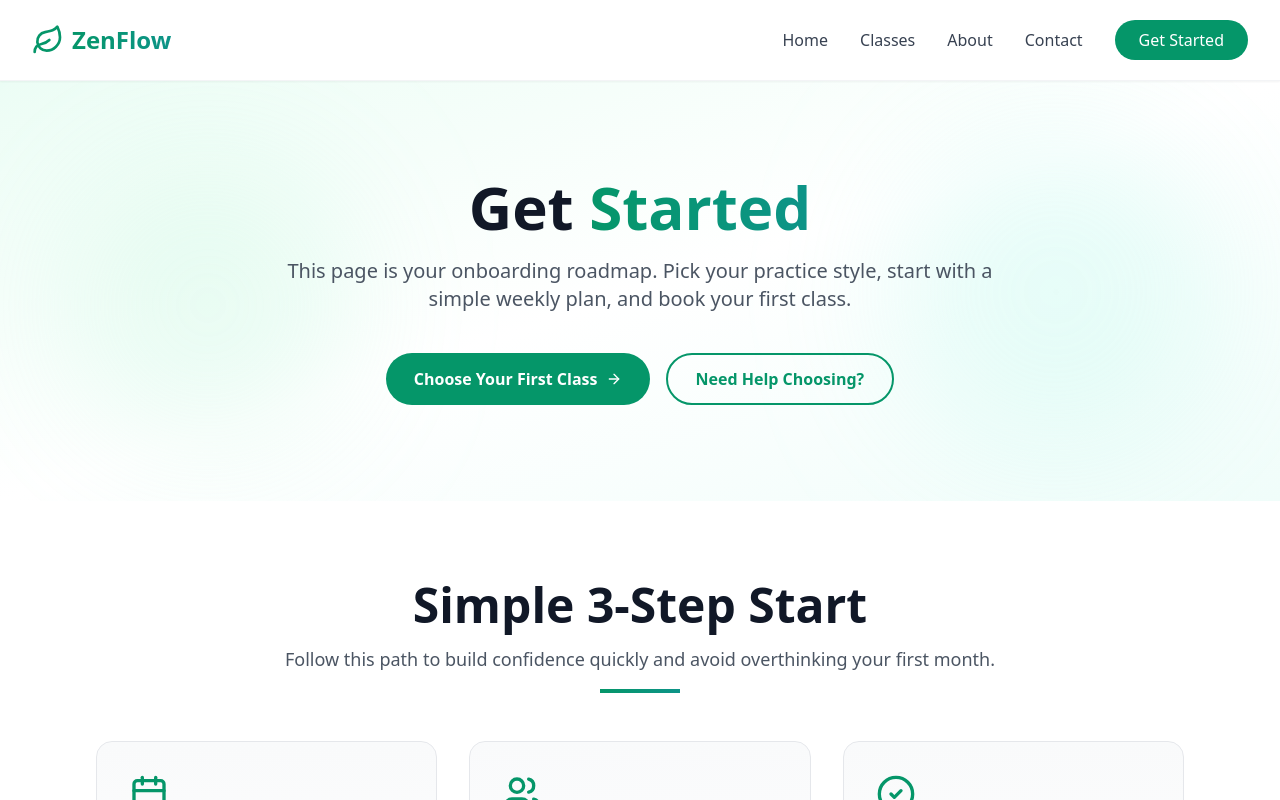
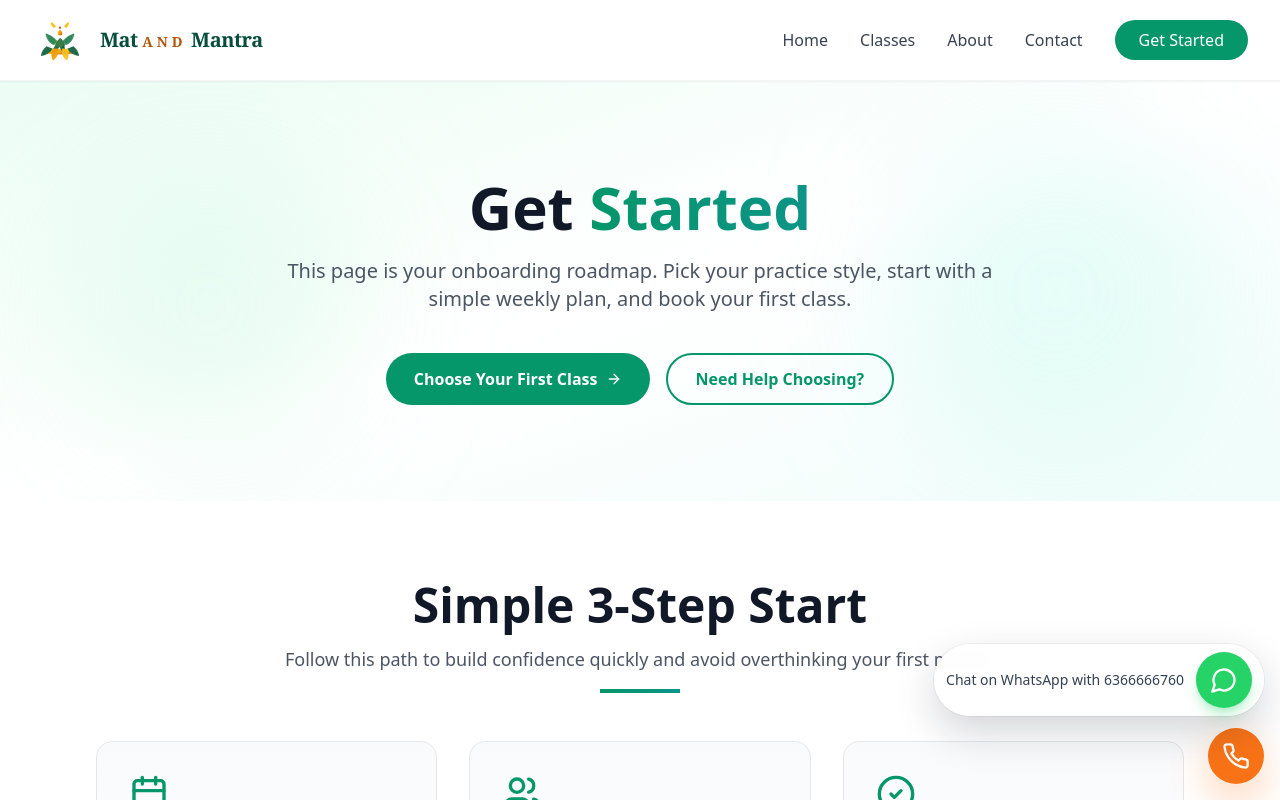
Before and after one commit to techadomobi/yoga, a React (Vite) app: page /get-started in a window 1280 px wide. Shown: the top 800 px of the page. Built offline with nearby package versions, Linux system fonts and the light colour scheme.

Commit message:
logo updated

```diff
--- a/index.html
+++ b/index.html
@@ -4,22 +4,22 @@
     <meta charset="UTF-8" />
     <link rel="icon" type="image/svg+xml" href="/vite.svg" />
     <meta name="viewport" content="width=device-width, initial-scale=1.0" />
-    <title>ZenFlow Yoga Studio | Mindful Movement and Community</title>
+    <title>Mat and Mantra | Mindful Movement and Community</title>
     <meta
       name="description"
-      content="ZenFlow Yoga Studio offers beginner to advanced classes, expert instructors, and a welcoming wellness community."
+      content="Mat and Mantra offers beginner to advanced classes, expert instructors, and a welcoming wellness community."
     />
     <meta name="robots" content="index, follow" />
     <meta name="theme-color" content="#059669" />
     <meta property="og:type" content="website" />
-    <meta property="og:site_name" content="ZenFlow Yoga Studio" />
-    <meta property="og:title" content="ZenFlow Yoga Studio | Mindful Movement and Community" />
+    <meta property="og:site_name" content="Mat and Mantra" />
+    <meta property="og:title" content="Mat and Mantra | Mindful Movement and Community" />
     <meta
       property="og:description"
       content="Explore yoga classes, wellness programs, and supportive instructors to help you build a sustainable practice."
     />
     <meta name="twitter:card" content="summary" />
-    <meta name="twitter:title" content="ZenFlow Yoga Studio | Mindful Movement and Community" />
+    <meta name="twitter:title" content="Mat and Mantra | Mindful Movement and Community" />
     <meta
       name="twitter:description"
       content="Explore yoga classes, wellness programs, and supportive instructors to help you build a sustainable practice."
--- a/src/App.tsx
+++ b/src/App.tsx
@@ -7,6 +7,7 @@ import Classes from './pages/Classes';
 import About from './pages/About';
 import Contact from './pages/Contact';
 import GetStarted from './pages/GetStarted';
+import FloatingContactButtons from './components/FloatingContactButtons';
 
 function AppContent() {
   const location = useLocation();
@@ -55,6 +56,7 @@ function AppContent() {
           <Route path="/get-started" element={<GetStarted />} />
         </Routes>
       </main>
+      <FloatingContactButtons />
       <Footer />
     </div>
   );
--- /dev/null
+++ b/src/components/BrandLogo.tsx
@@ -0,0 +1,62 @@
+import { useId } from 'react';
+
+type BrandLogoProps = {
+  variant?: 'inline' | 'stacked';
+  className?: string;
+};
+
+export default function BrandLogo({ variant = 'inline', className = '' }: BrandLogoProps) {
+  const isStacked = variant === 'stacked';
+  const instanceId = useId();
+  const goldGradientId = `${instanceId}-brand-gold`;
+  const greenGradientId = `${instanceId}-brand-green`;
+
+  return (
+    <div className={`flex ${isStacked ? 'flex-col items-center' : 'items-center'} gap-3 ${className}`}>
+      <svg
+        viewBox="0 0 240 180"
+        className={isStacked ? 'w-24 h-24' : 'w-14 h-14 shrink-0'}
+        role="img"
+        aria-label="Mat and Mantra logo"
+      >
+        <defs>
+          <linearGradient id={goldGradientId} x1="0%" y1="0%" x2="100%" y2="100%">
+            <stop offset="0%" stopColor="#fbbf24" />
+            <stop offset="55%" stopColor="#f59e0b" />
+            <stop offset="100%" stopColor="#b45309" />
+          </linearGradient>
+          <linearGradient id={greenGradientId} x1="0%" y1="0%" x2="100%" y2="100%">
+            <stop offset="0%" stopColor="#2f855a" />
+            <stop offset="100%" stopColor="#14532d" />
+          </linearGradient>
+        </defs>
+        <g transform="translate(120 84)">
+          <ellipse cx="0" cy="56" rx="66" ry="12" fill={`url(#${goldGradientId})`} opacity="0.95" />
+          <path d="M-9 14 C-25 35 -36 52 -34 72 C-17 62 -8 48 -2 31 C2 46 10 62 27 72 C29 52 17 35 1 14 Z" fill={`url(#${greenGradientId})`} />
+          <path d="M-12 34 C-34 22 -48 8 -54 -15 C-31 -9 -16 2 -4 19 Z" fill="#6aa84f" />
+          <path d="M12 34 C34 22 48 8 54 -15 C31 -9 16 2 4 19 Z" fill="#4f9d69" />
+          <path d="M-28 27 C-48 17 -59 0 -62 -22 C-39 -17 -26 -6 -16 12 Z" fill="#2f855a" opacity="0.92" />
+          <path d="M28 27 C48 17 59 0 62 -22 C39 -17 26 -6 16 12 Z" fill="#2f855a" opacity="0.92" />
+          <path d="M-1 -2 C-16 12 -22 31 -15 49 C-4 40 1 27 0 10 C1 27 6 40 17 49 C24 31 18 12 3 -2 Z" fill={`url(#${greenGradientId})`} />
+          <circle cx="0" cy="22" r="16" fill="#3c7d47" />
+          <path d="M-58 33 C-72 45 -80 58 -82 75 C-60 73 -43 61 -31 44 Z" fill="#1f6b49" />
+          <path d="M58 33 C72 45 80 58 82 75 C60 73 43 61 31 44 Z" fill="#1f6b49" />
+          <path d="M-34 43 C-39 62 -38 79 -30 94 C-11 80 -5 62 -9 42 Z" fill="#f59e0b" opacity="0.95" />
+          <path d="M34 43 C39 62 38 79 30 94 C11 80 5 62 9 42 Z" fill="#fbbf24" opacity="0.95" />
+          <path d="M0 -39 C8 -33 11 -24 9 -17 C3 -13 -3 -13 -9 -17 C-11 -24 -8 -33 0 -39 Z" fill={`url(#${goldGradientId})`} />
+          <circle cx="0" cy="-47" r="5" fill="#b45309" />
+          <path d="M-28 -47 C-35 -52 -40 -62 -39 -71 C-29 -67 -21 -59 -17 -50 Z" fill="#fbbf24" />
+          <path d="M28 -47 C35 -52 40 -62 39 -71 C29 -67 21 -59 17 -50 Z" fill="#fbbf24" />
+        </g>
+      </svg>
+
+      <div className={isStacked ? 'text-center leading-none' : 'leading-none'}>
+        <div className={`${isStacked ? 'text-4xl' : 'text-xl'} font-semibold tracking-tight`} style={{ fontFamily: 'Georgia, "Times New Roman", serif' }}>
+          <span className="text-emerald-900">Mat</span>{' '}
+          <span className="text-amber-700 text-sm align-middle tracking-[0.28em] uppercase">and</span>{' '}
+          <span className="text-emerald-900">Mantra</span>
+        </div>
+      </div>
+    </div>
+  );
+}
--- /dev/null
+++ b/src/components/FloatingContactButtons.tsx
@@ -0,0 +1,34 @@
+import { Phone, MessageCircle } from 'lucide-react';
+
+const whatsappHref = 'https://api.whatsapp.com/send/?phone=6366666760&text=Hi+AdoMobi+Team%2C&type=phone_number&app_absent=0';
+
+export default function FloatingContactButtons() {
+  return (
+    <div className="fixed bottom-4 right-4 z-[60] flex flex-col items-end gap-3">
+      <a
+        href={whatsappHref}
+        target="_blank"
+        rel="noreferrer"
+        aria-label="Chat on WhatsApp with 6366666760"
+        title="Chat on WhatsApp with 6366666760"
+        className="group flex items-center gap-3 rounded-full bg-white/95 px-3 py-2 shadow-[0_16px_40px_rgba(15,23,42,0.18)] ring-1 ring-black/5 backdrop-blur hover:-translate-y-0.5 transition-transform"
+      >
+        <span className="hidden sm:inline text-sm font-medium text-slate-700 whitespace-nowrap">
+          Chat on WhatsApp with 6366666760
+        </span>
+        <span className="flex h-14 w-14 items-center justify-center rounded-full bg-[#25D366] text-white shadow-lg shadow-[#25D366]/30 transition-transform group-hover:scale-105">
+          <MessageCircle className="h-7 w-7" />
+        </span>
+      </a>
+
+      <a
+        href="tel:6366666760"
+        aria-label="Call 6366666760"
+        title="Call 6366666760"
+        className="flex h-14 w-14 items-center justify-center rounded-full bg-[#f97316] text-white shadow-[0_16px_40px_rgba(249,115,22,0.32)] ring-1 ring-white/20 hover:-translate-y-0.5 transition-transform"
+      >
+        <Phone className="h-7 w-7" />
+      </a>
+    </div>
+  );
+}
--- a/src/components/Footer.tsx
+++ b/src/components/Footer.tsx
@@ -1,5 +1,6 @@
-import { Leaf, Mail, Phone, MapPin, Facebook, Instagram, Twitter } from 'lucide-react';
+import { Mail, Phone, MapPin, Facebook, Instagram, Twitter } from 'lucide-react';
 import { Link } from 'react-router-dom';
+import BrandLogo from './BrandLogo';
 
 export default function Footer() {
   return (
@@ -7,10 +8,7 @@ export default function Footer() {
       <div className="max-w-7xl mx-auto px-4 sm:px-6 lg:px-8 py-16">
         <div className="grid grid-cols-1 md:grid-cols-4 gap-8 mb-12">
           <div>
-            <div className="flex items-center gap-2 mb-4">
-              <Leaf className="w-6 h-6 text-emerald-600" />
-              <span className="text-lg font-bold text-emerald-600">ZenFlow</span>
-            </div>
+            <BrandLogo className="mb-4" />
             <p className="text-gray-600 text-sm">
               Transform your mind, body, and spirit through the power of yoga.
             </p>
--- a/src/components/Navbar.tsx
+++ b/src/components/Navbar.tsx
@@ -1,6 +1,7 @@
 import { useEffect, useState } from 'react';
 import { Link, NavLink, useLocation } from 'react-router-dom';
-import { Menu, X, Leaf } from 'lucide-react';
+import { Menu, X } from 'lucide-react';
+import BrandLogo from './BrandLogo';
 
 export default function Navbar() {
   const [isOpen, setIsOpen] = useState(false);
@@ -31,10 +32,7 @@ export default function Navbar() {
       <div className="max-w-7xl mx-auto px-4 sm:px-6 lg:px-8">
         <div className={`flex justify-between items-center transition-all duration-500 ${isScrolled ? 'h-16' : 'h-20'}`}>
           <Link to="/" className="flex items-center gap-2 group">
-            <Leaf className="w-8 h-8 text-emerald-600 group-hover:text-emerald-700 transition-all duration-300 group-hover:rotate-6" />
-            <span className="text-2xl font-bold bg-gradient-to-r from-emerald-600 to-teal-600 bg-clip-text text-transparent">
-              ZenFlow
-            </span>
+            <BrandLogo className="transition-transform duration-300 group-hover:-translate-y-0.5" />
           </Link>
 
           <div className="hidden md:flex items-center gap-8">
--- a/src/utils/seo.ts
+++ b/src/utils/seo.ts
@@ -4,7 +4,7 @@ type SeoOptions = {
   path: string;
 };
 
-const SITE_NAME = 'ZenFlow Yoga Studio';
+const SITE_NAME = 'Mat and Mantra';
 
 function upsertMetaByName(name: string, content: string) {
   let tag = document.querySelector(`meta[name="${name}"]`) as HTMLMetaElement | null;
```
